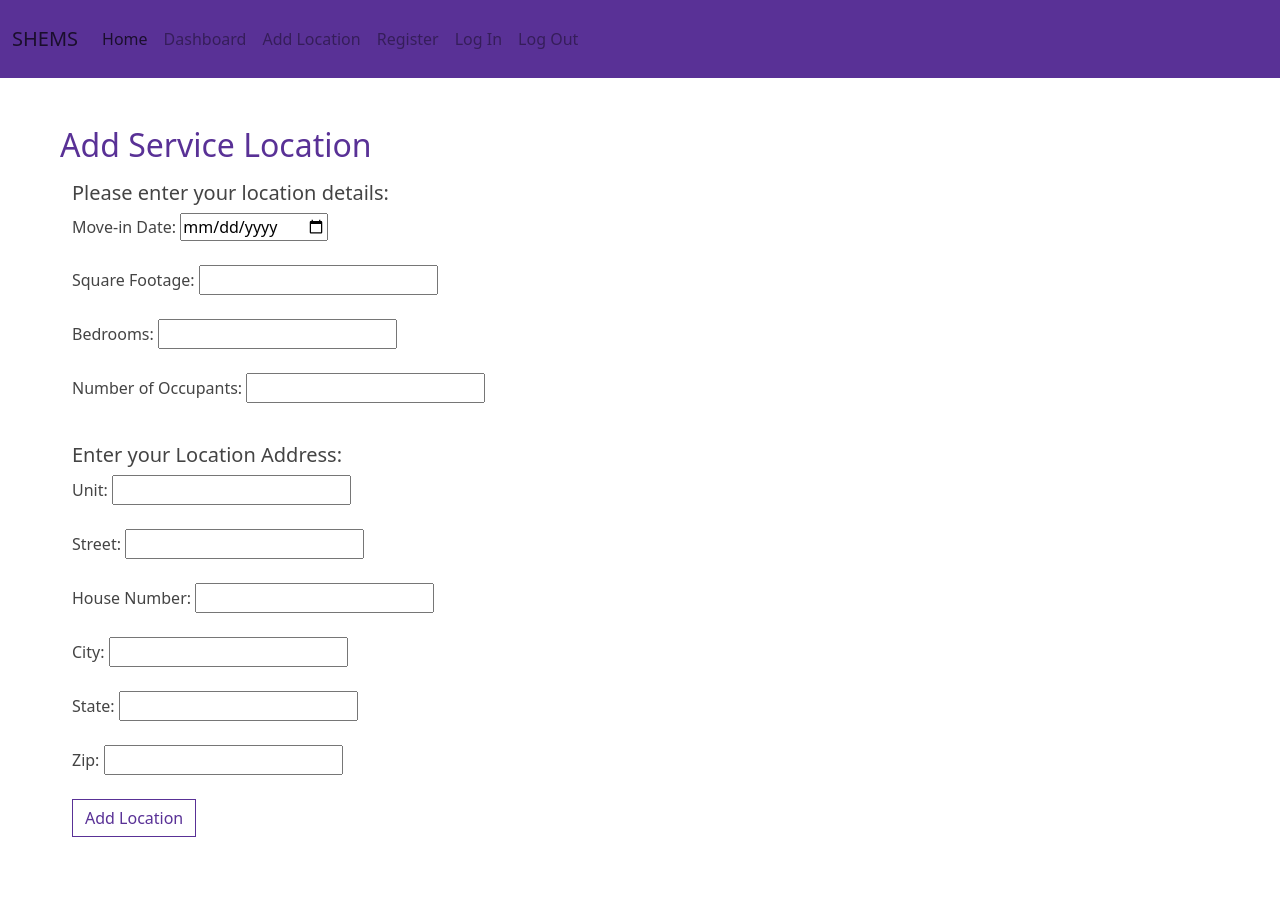
After one commit to rishienandhan3/dbmsSHEMS, a Flask app: page /add_location in a window 1280 px wide. The commit adds this page. Run offline with Flask 3, Linux system fonts and the light colour scheme; a user stored in the database is signed in; some libraries are stand-ins or nearby versions.

```diff
--- a/app.py
+++ b/app.py
@@ -77,8 +77,11 @@ def login():
 @app.route('/dashboard')
 def dashboard():
     if 'user_id' in session:
-        # Implement your dashboard logic here
-        return render_template('dashboard.html')
+        connection = get_db_connection()
+        cursor = connection.cursor()
+        # Retrieve user's service locations
+        locations = cursor.execute('SELECT * FROM ServiceLocation WHERE UserID = ?', (user_id,)).fetchall()
+        return render_template('dashboard.html', user_locations=locations)
     else:
         return redirect(url_for('login'))
 
@@ -102,6 +105,13 @@ def add_location():
             bedrooms = request.form['bedrooms']
             occupants = request.form['occupants']
 
+            unit = request.form['unit']
+            street = request.form['street']
+            house_num = request.form['house_num']
+            city = request.form['city']
+            state = request.form['state']
+            zip = request.form['zip']
+
             connection = get_db_connection()
             cursor = connection.cursor()
 
@@ -120,5 +130,58 @@ def add_location():
         return redirect(url_for('login'))
 
 
+# Route for enrolling devices in a service location
+@app.route('/enroll_device/<int:location_id>', methods=['GET', 'POST'])
+def enroll_device(location_id):
+    if 'user_id' in session:
+        user_id = session['user_id']
+        connection = get_db_connection()
+        cursor = connection.cursor()
+
+        if request.method == 'POST':
+            device_id = request.form['device_id']
+            model_type = request.form['model_type']
+            model_number = request.form['model_number']
+            other_details = request.form['other_details']
+
+            cursor.execute(
+                'INSERT INTO EnrolledDevice (DeviceID, LocationID) VALUES (?, ?)',
+                (device_id, location_id)
+            )
+            connection.commit()
+
+            flash('Device enrolled successfully!', 'success')
+            return redirect(url_for('dashboard'))
+
+        connection.close()
+
+        return render_template('enroll_device.html', location_id=location_id)
+    else:
+        return redirect(url_for('login'))
+
+
+# Route for displaying enrolled devices in a service location
+@app.route('/devices/<int:location_id>')
+def devices(location_id):
+    if 'user_id' in session:
+        connection = get_db_connection()
+        cursor = connection.cursor()
+
+        # Retrieve enrolled devices for the specified location
+        enrolled_devices = cursor.execute(
+            'SELECT ed.*, dm.model_type, dm.model_number FROM EnrolledDevice ed '
+            'JOIN DeviceModel dm ON ed.ModelID = dm.ModelID '
+            'WHERE LocationID = ?',
+            (location_id,)
+        ).fetchall()
+
+        connection.close()
+
+        return render_template('devices.html', enrolled_devices=enrolled_devices)
+    else:
+        return redirect(url_for('login'))
+
+
+
 if __name__ == '__main__':
     app.run(debug=True)
--- /dev/null
+++ b/templates/add_location.html
@@ -0,0 +1,46 @@
+{% extends 'base.html' %}
+{% block title %}Add Location Page{% endblock %}
+
+{% block content %}
+<div class="container mt-5 ms-5">
+  <h2 class="text-primary">Add Service Location</h2>
+  <form method="POST" action="/add_location" class="container mt-3 mb-3">
+  <div class="col-6 mb-3">
+    <h5>Please enter your location details: </h5>
+    <label for="move_in_date">Move-in Date:</label>
+    <input type="date" id="move_in_date" name="move_in_date" required>
+    <br><br>
+    <label for="square_footage">Square Footage:</label>
+    <input type="number" id="square_footage" name="square_footage" required>
+    <br><br>
+    <label for="bedrooms">Bedrooms:</label>
+    <input type="number" id="bedrooms" name="bedrooms" required>
+    <br><br>
+    <label for="occupants">Number of Occupants:</label>
+    <input type="number" id="occupants" name="occupants" required>
+    <br><br>
+  </div>
+  <div class="col-6 mb-4">
+    <h5>Enter your Location Address:</h5>
+    <label for="unit">Unit:</label>
+    <input type="text" id="unit" name="unit" required>
+    <br><br>
+    <label for="street">Street:</label>
+    <input type="text" id="street" name="street" required>
+    <br><br>
+    <label for="house_num">House Number:</label>
+    <input type="text" id="house_num" name="house_num" required>
+    <br><br>
+    <label for="city">City:</label>
+    <input type="text" id="city" name="city" required>
+    <br><br>
+    <label for="state">State:</label>
+    <input type="text" id="state" name="state" required>
+    <br><br>
+    <label for="zip">Zip:</label>
+    <input type="number" id="zip" name="zip" required>
+    </div>
+    <input type="submit" value="Add Location" class="btn btn-outline-primary mb-5">
+  </form>
+</div>
+{% endblock %}
--- a/templates/base.html
+++ b/templates/base.html
@@ -25,6 +25,9 @@
               <a class="nav-link" href="{{ url_for('dashboard') }}">Dashboard</a>
             </li>
             <li class="nav-item">
+            <a class="nav-link" href="{{ url_for('add_location') }}">Add Location</a>
+            </li>
+            <li class="nav-item">
               <a class="nav-link" href="{{ url_for('register') }}">Register</a>
             </li>
             <li class="nav-item">
```
Also changed, not shown: templates/dashboard.html (+29 -0 lines), templates/devices.html (added, +30 -0 lines), templates/enroll_device.html (added, +25 -0 lines).
